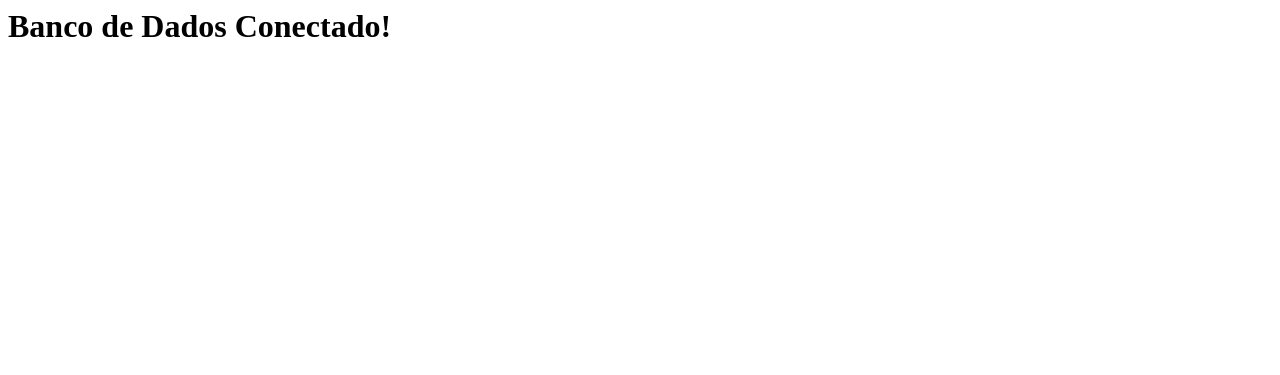
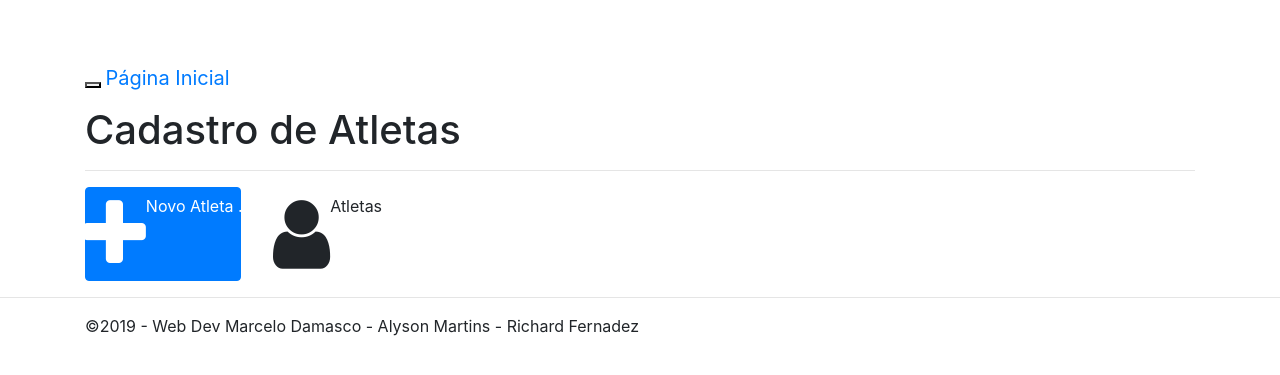
Before and after one commit to mdamascosilva/crud-BID, a PHP site: page / in a window 1280 px wide. Shown: the top 375 px of the page. Run offline with PHP 8.4, Linux system fonts and the light colour scheme; some libraries are stand-ins or nearby versions.

Commit message:
Segundo Commit - Criação de arquivos de cabeçalho e rodapé e página inicial com botões de acesso para funções do sistema

```diff
--- a/Config.php
+++ b/Config.php
@@ -25,5 +25,5 @@ if ( !defined('DBAPI') )
         define('DBAPI', ABSPATH . 'inc/database.php');
 
 /** caminhos dos templates de header e footer **/
-define('HEADER_TEMPLATE', ABSPATH . 'inc/header.php');
-define('FOOTER_TEMPLATE', ABSPATH . 'inc/footer.php');
+define('HEADER_TEMPLATE', ABSPATH . 'inc/cabecalho.php');
+define('FOOTER_TEMPLATE', ABSPATH . 'inc/rodape.php');
--- /dev/null
+++ b/inc/cabecalho.php
@@ -0,0 +1,50 @@
+<!DOCTYPE html>
+	<html>
+	<head>
+	    <meta charset="utf-8">
+	    <meta http-equiv="X-UA-Compatible" content="IE=edge,chrome=1">
+	    <title>CRUD BID com Bootstrap</title>
+	    <meta name="description" content="">
+	    <meta name="viewport" content="width=device-width, initial-scale=1">
+
+	    <link rel="stylesheet" href="<?php echo BASEURL; ?>css/bootstrap.min.css">
+	    <style>
+	        body {
+	            padding-top: 50px;
+	            padding-bottom: 20px;
+	        }
+	    </style>
+	    <link rel="stylesheet" href="<?php echo BASEURL; ?>css/style.css">
+	    <link rel="stylesheet" href="https://maxcdn.bootstrapcdn.com/font-awesome/4.6.2/css/font-awesome.min.css">
+
+	</head>
+	<body>
+
+	    <nav class="navbar navbar-inverse navbar-fixed-top" role="navigation">
+	      <div class="container">
+	        <div class="navbar-header">
+	          <button type="button" class="navbar-toggle collapsed" data-toggle="collapse" data-target="#navbar" aria-expanded="false" aria-controls="navbar">
+	            <span class="sr-only">Toggle navigation</span>
+	            <span class="icon-bar"></span>
+	            <span class="icon-bar"></span>
+	            <span class="icon-bar"></span>
+	          </button>
+	          <a href="<?php echo BASEURL; ?>index.php" class="navbar-brand">Página Inicial</a>
+	        </div>
+	        <div id="navbar" class="navbar-collapse collapse">
+	          <ul class="nav navbar-nav">
+	            <li class="dropdown">
+	                <a href="#" class="dropdown-toggle" data-toggle="dropdown" role="button" aria-haspopup="true" aria-expanded="false">
+	                    Atletas <span class="caret"></span>
+	                </a>
+	                <ul class="dropdown-menu">
+	                    <li><a href="<?php echo BASEURL; ?>customers">Gerenciar Atletas</a></li>
+	                    <li><a href="<?php echo BASEURL; ?>customers/add.php">Novo Atleta</a></li>
+	                </ul>
+	            </li>
+	          </ul>
+	        </div><!--/.navbar-collapse -->
+	      </div>
+	    </nav>
+
+	    <main class="container">
--- /dev/null
+++ b/inc/rodape.php
@@ -0,0 +1,15 @@
+</main> <!-- /container -->
+
+    <hr>
+    <footer class="container">
+        <p>&copy;2019 - Web Dev Marcelo Damasco - Alyson Martins - Richard Fernadez</p>
+    </footer>
+
+    <script src="//ajax.googleapis.com/ajax/libs/jquery/1.11.2/jquery.min.js"></script>
+    <script>window.jQuery || document.write('<script src="<?php echo BASEURL; ?>js/jquery-1.11.2.min.js"><\/script>')</script>
+
+    <script src="<?php echo BASEURL; ?>js/bootstrap.min.js"></script>
+
+    <script src="<?php echo BASEURL; ?>js/main.js"></script>
+</body>
+</html>
--- a/index.php
+++ b/index.php
@@ -1,12 +1,47 @@
 <?php require_once 'config.php'; ?>
 	<?php require_once DBAPI; ?>
 
-	<?php
-		$db = open_database();
+	<?php include(HEADER_TEMPLATE); ?>
+	<?php $db = open_database(); ?>
 
-		if ($db) {
-			echo '<h1>Banco de Dados Conectado!</h1>';
-		} else {
-			echo '<h1>ERRO: Não foi possível Conectar!</h1>';
-		}
-	?>
+	<h1>Cadastro de Atletas</h1>
+	<hr />
+
+	<?php if ($db) : ?>
+
+	<div class="row">
+		<div class="col-xs-6 col-sm-3 col-md-2">
+			<a href="customers/add.php" class="btn btn-primary">
+				<div class="row">
+					<div class="col-xs-12 text-center">
+						<i class="fa fa-plus fa-5x"></i>
+					</div>
+					<div class="col-xs-12 text-center">
+						<p>Novo Atleta .</p>
+					</div>
+				</div>
+			</a>
+		</div>
+
+		<div class="col-xs-6 col-sm-3 col-md-2">
+			<a href="customers" class="btn btn-default">
+				<div class="row">
+					<div class="col-xs-12 text-center">
+						<i class="fa fa-user fa-5x"></i>
+					</div>
+					<div class="col-xs-12 text-center">
+						<p>Atletas</p>
+					</div>
+				</div>
+			</a>
+		</div>
+	</div>
+
+	<?php else : ?>
+		<div class="alert alert-danger" role="alert">
+			<p><strong>ERRO:</strong> Não foi possível Conectar ao Banco de Dados!</p>
+		</div>
+
+	<?php endif; ?>
+
+	<?php include(FOOTER_TEMPLATE); ?>
```
